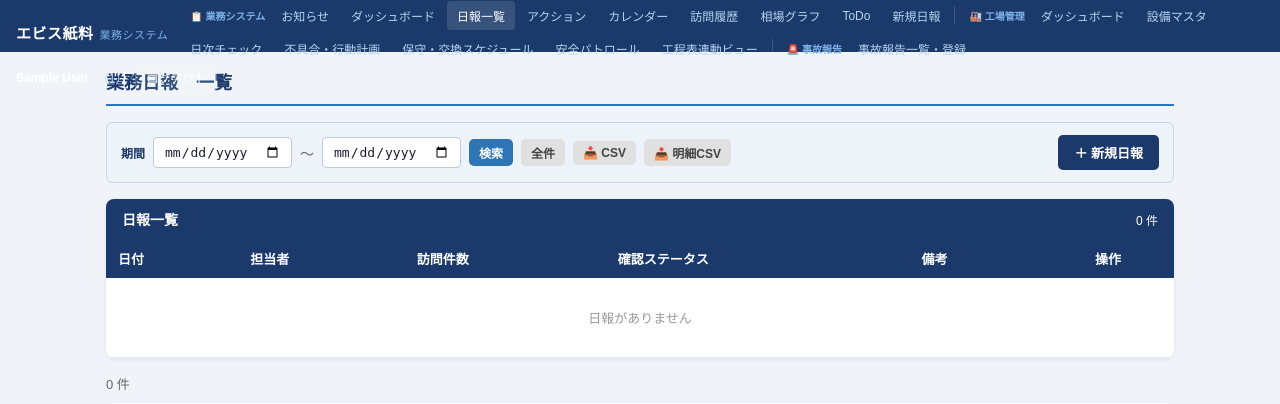
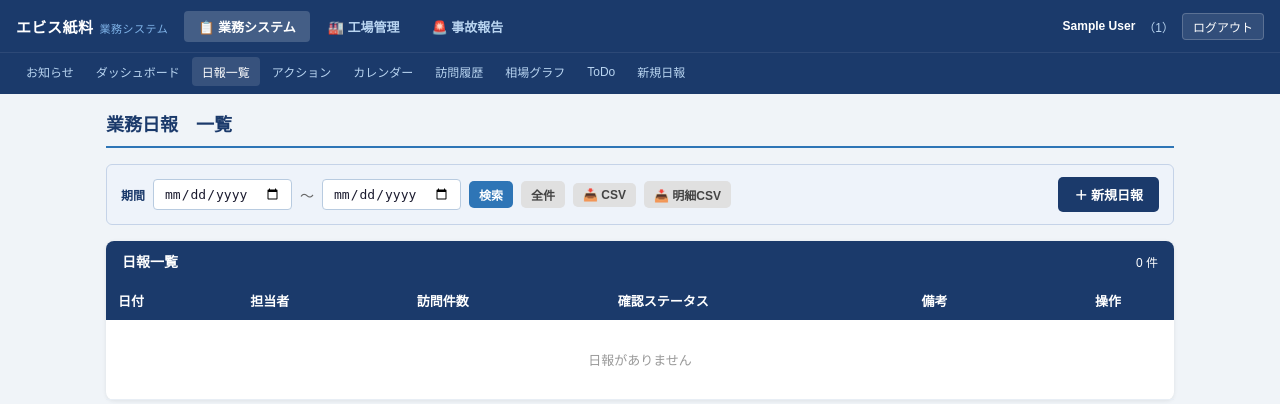
Before and after one commit to magemagedon/ebisu-nippo, a PHP site: page /index.php in a window 1280 px wide. Shown: the top 404 px of the page. Run offline with PHP 8.4, Linux system fonts and the light colour scheme; the visitor is signed in with stand-in values (Sample User, id 1); data comes from the database, SQL or seed files in the repository.

Commit message:
ナビを大メニュー3本＋サブメニュー方式に変更

```diff
--- a/common.php
+++ b/common.php
@@ -14,10 +14,11 @@
 a:hover{text-decoration:underline}
 
 /* ナビ */
-.nav{background:#1B3A6B;padding:0 16px;display:flex;align-items:center;justify-content:space-between;height:52px;position:sticky;top:0;z-index:100;flex-wrap:wrap}
+.nav{background:#1B3A6B;position:sticky;top:0;z-index:100}
+.nav-top{padding:0 16px;display:flex;align-items:center;justify-content:space-between;height:52px}
 .nav-brand{color:#fff;font-size:15px;font-weight:700;letter-spacing:.5px;white-space:nowrap}
 .nav-brand span{color:#7FB3E8;font-size:11px;font-weight:400;margin-left:6px}
-.nav-menu{display:flex;align-items:center;gap:2px;flex-wrap:wrap}
+.nav-links{padding:4px 16px 8px;display:flex;align-items:center;gap:2px;flex-wrap:wrap;border-top:1px solid rgba(255,255,255,.08)}
 .nav-link{color:#B8D4F0;font-size:12px;padding:6px 10px;border-radius:4px;transition:background .15s;white-space:nowrap}
 .nav-link:hover,.nav-link.active{background:rgba(255,255,255,.12);color:#fff;text-decoration:none}
 .nav-user{color:#B8D4F0;font-size:12px;display:flex;align-items:center;gap:8px;white-space:nowrap}
@@ -102,11 +103,10 @@
 
 /* ========== スマホ対応 ========== */
 @media (max-width: 600px) {
-  .nav{height:auto;padding:8px 12px;gap:6px}
+  .nav-top{padding:8px 12px;height:auto}
   .nav-brand span{display:none}
   .nav-user strong{display:none}
-  .nav-menu{gap:0}
-  .nav-link{padding:5px 8px;font-size:11px}
+  .nav-links{display:none}
 
   .container{padding:10px}
   .page-title{font-size:16px;margin-bottom:12px}
@@ -170,6 +170,13 @@
     }
     $cat_icon = ['業務システム' => '📋', '工場管理' => '🏭', '事故報告' => '🚨'];
 
+    // 現在のページが属する大メニューを判定（サブメニュー表示・アクティブ判定用）
+    $current_cat = null;
+    foreach ($categories as $cat => $items) {
+        if (isset($items[$current])) { $current_cat = $cat; break; }
+    }
+    if ($current_cat === null) { $current_cat = array_key_first($categories); }
+
     $nav = '
 <style>
 .hamburger{display:none;flex-direction:column;gap:5px;cursor:pointer;padding:6px;background:none;border:none}
@@ -186,28 +193,26 @@
 .sp-menu-inner .sp-user{padding:12px 20px;color:#7FB3E8;font-size:12px;border-bottom:1px solid rgba(255,255,255,.08)}
 .sp-menu-inner .sp-logout{display:block;margin:12px 16px;background:rgba(255,255,255,.1);border:1px solid rgba(255,255,255,.2);color:#fff;border-radius:4px;padding:8px;font-size:13px;cursor:pointer;text-align:center;width:calc(100% - 32px)}
 
-/* 大メニュー（PC：プルダウンにせず、カテゴリ見出し＋区切り線で常時フラット表示） */
-.nav-cat-label{color:#7FB3E8;font-size:10px;font-weight:700;padding:8px 4px 8px 10px;white-space:nowrap;display:inline-flex;align-items:center}
-.nav-cat-sep{width:1px;align-self:stretch;background:rgba(255,255,255,.15);margin:6px 2px}
+/* 大メニュー（PC：常時3本のみ表示。入った先のサブメニューは2段目に表示） */
+.nav-cats{display:flex;align-items:center;gap:4px}
+.nav-cat-link{color:#B8D4F0;font-size:13px;font-weight:700;padding:6px 14px;border-radius:4px;white-space:nowrap;display:inline-flex;align-items:center;gap:4px}
+.nav-cat-link:hover{background:rgba(255,255,255,.1);color:#fff;text-decoration:none}
+.nav-cat-link.active{background:rgba(255,255,255,.18);color:#fff}
 @media(max-width:600px){
   .hamburger{display:flex}
-  .nav-menu,.nav-user{display:none}
+  .nav-cats,.nav-user{display:none}
 }
 </style>
 <nav class="nav">
-  <div style="display:flex;align-items:center;gap:12px">
+  <div class="nav-top">
+    <div style="display:flex;align-items:center;gap:16px">
       <div class="nav-brand">エビス紙料<span>業務システム</span></div>
-    <div class="nav-menu">
+      <div class="nav-cats">
 ';
-    $first_cat = true;
     foreach ($categories as $cat => $items) {
-        if (!$first_cat) { $nav .= "<span class='nav-cat-sep'></span>"; }
-        $first_cat = false;
-        $nav .= "<span class='nav-cat-label'>{$cat_icon[$cat]} {$cat}</span>";
-        foreach ($items as $file => $label) {
-            $active = ($current === $file) ? ' active' : '';
-            $nav .= "<a href='{$file}' class='nav-link{$active}'>{$label}</a>";
-        }
+        $first_file = array_key_first($items);
+        $cat_active = ($cat === $current_cat) ? ' active' : '';
+        $nav .= "<a href='{$first_file}' class='nav-cat-link{$cat_active}'>{$cat_icon[$cat]} {$cat}</a>";
     }
     $nav .= '
       </div>
@@ -222,6 +227,15 @@
       <button class="hamburger" id="hamburger" onclick="toggleMenu()">
         <span></span><span></span><span></span>
       </button>
+    </div>
+  </div>
+  <div class="nav-links">
+';
+    foreach ($categories[$current_cat] as $file => $label) {
+        $active = ($current === $file) ? ' active' : '';
+        $nav .= "<a href='{$file}' class='nav-link{$active}'>{$label}</a>";
+    }
+    $nav .= '
   </div>
 </nav>
 
```
Lines whose indentation alone changed are shown as unchanged.
